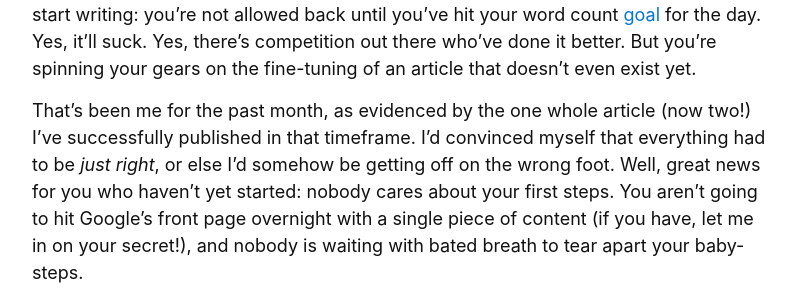
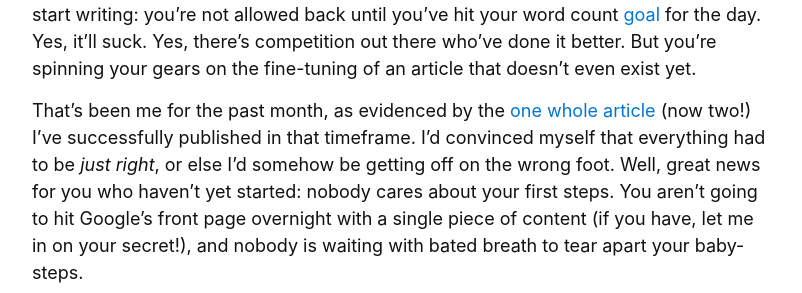
Before and after one commit to cynolycus/cynolycus.github.io, a Jekyll site: the page built from _posts/2018-12-23-How-To-Not-Start-A-Blog.md, in a window 1280 px wide and 900 px high, scrolled down 1895 px. Shown: the part 160-453 px from the top of the window, without its empty margins (238-1040 px from the left). Built offline with Jekyll 4.4.1, drawn with Linux system fonts in a browser that asks for light colours; part of the change alters nothing that is shown.

```diff
--- a/_posts/2018-12-23-How-To-Not-Start-A-Blog.md
+++ b/_posts/2018-12-23-How-To-Not-Start-A-Blog.md
@@ -3,6 +3,7 @@ title: "How To (Not) Start A Successful Blog: Part 1"
 category: blogging
 excerpt: "Here's some mistakes I've made in the first 30 days of starting this blog/hot mess, and how you can avoid them."
 description: "Here's some mistakes I've made in the first 30 days of starting this blog/hot mess, and how you can avoid them."
+tags: [Blog, SEO, Self]
 ---
 
 I'll wager that if you're reading this, you're somewhere on the spectrum between *wanting to make something awesome and not knowing where to start*, and *staring in horror at the dumpster fire you've created, questioning where it all went terribly wrong*. Or maybe you already have a successful blog and just want some entertainment. Either way, let's have an honest conversation about self-sabotage involved with getting a blog off the ground and how to break through them.
@@ -27,7 +28,7 @@ On one screen, a blank page. On the other, a dozen tabs of endless Google search
 
 Does this sound like you? If so, stop it, **right now**. Close those tabs (even this one!) and start writing: you're not allowed back until you've hit your word count [goal](#goals) for the day. Yes, it'll suck. Yes, there's competition out there who've done it better. But you're spinning your gears on the fine-tuning of an article that doesn't even exist yet.
 
-That's been me for the past month, as evidenced by the one whole article (now two!) I've successfully published in that timeframe. I'd convinced myself that everything had to be *just right*, or else I'd somehow be getting off on the wrong foot. Well, great news for you who haven't yet started: nobody cares about your first steps. You aren't going to hit Google's front page overnight with a single piece of content (if you have, let me in on your secret!), and nobody is waiting with bated breath to tear apart your baby-steps.
+That's been me for the past month, as evidenced by the [one whole article]({% post_url 2018-12-01-View-Components-and-Partial-Views-in-ASP-NET-Core %}) (now two!) I've successfully published in that timeframe. I'd convinced myself that everything had to be *just right*, or else I'd somehow be getting off on the wrong foot. Well, great news for you who haven't yet started: nobody cares about your first steps. You aren't going to hit Google's front page overnight with a single piece of content (if you have, let me in on your secret!), and nobody is waiting with bated breath to tear apart your baby-steps.
 
 I muddled through learning the basics of everything I thought I needed to know about on-site and off-site SEO, audience research, and so forth. Meanwhile, I've had more pageviews in *one day* from a single off-hand tweet, than all organic traffic combined in the past 30 days. Get yourself out there and *then* agonize over the the details that really make your work shine.
 
```
